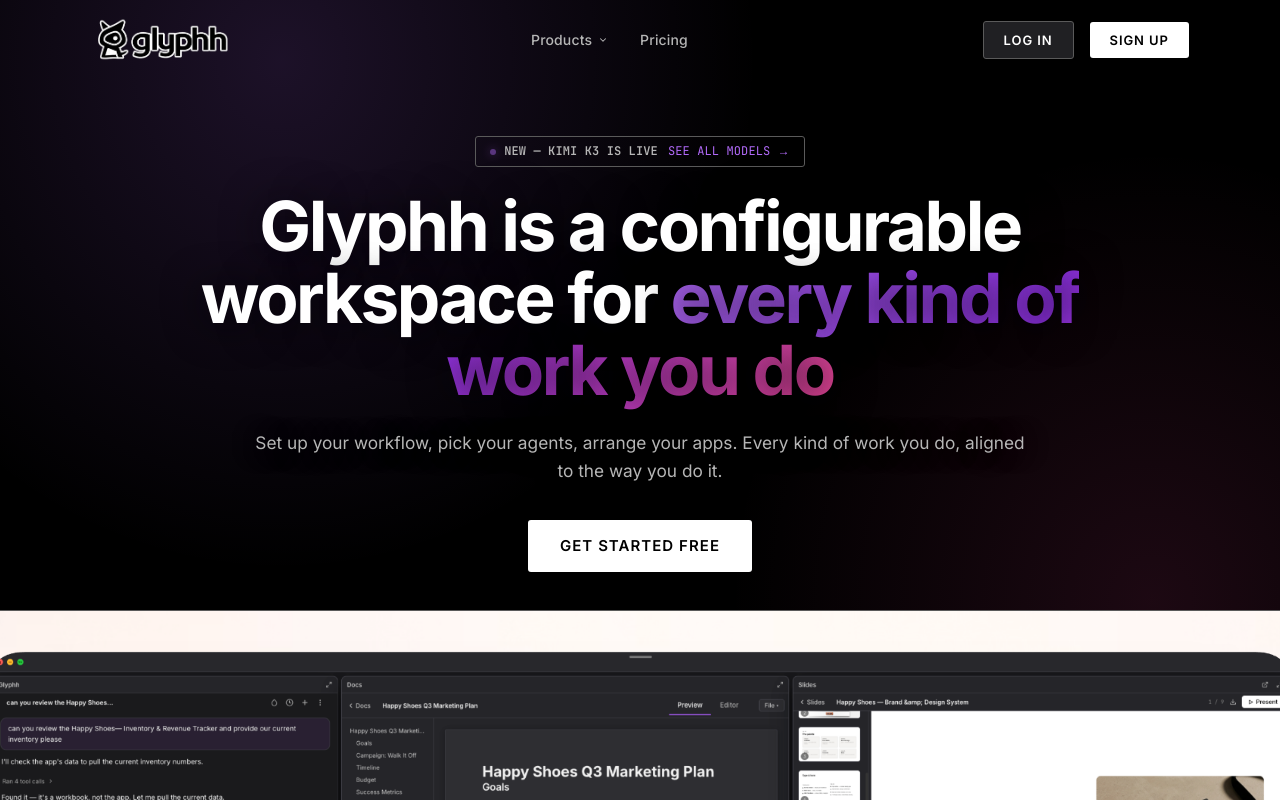
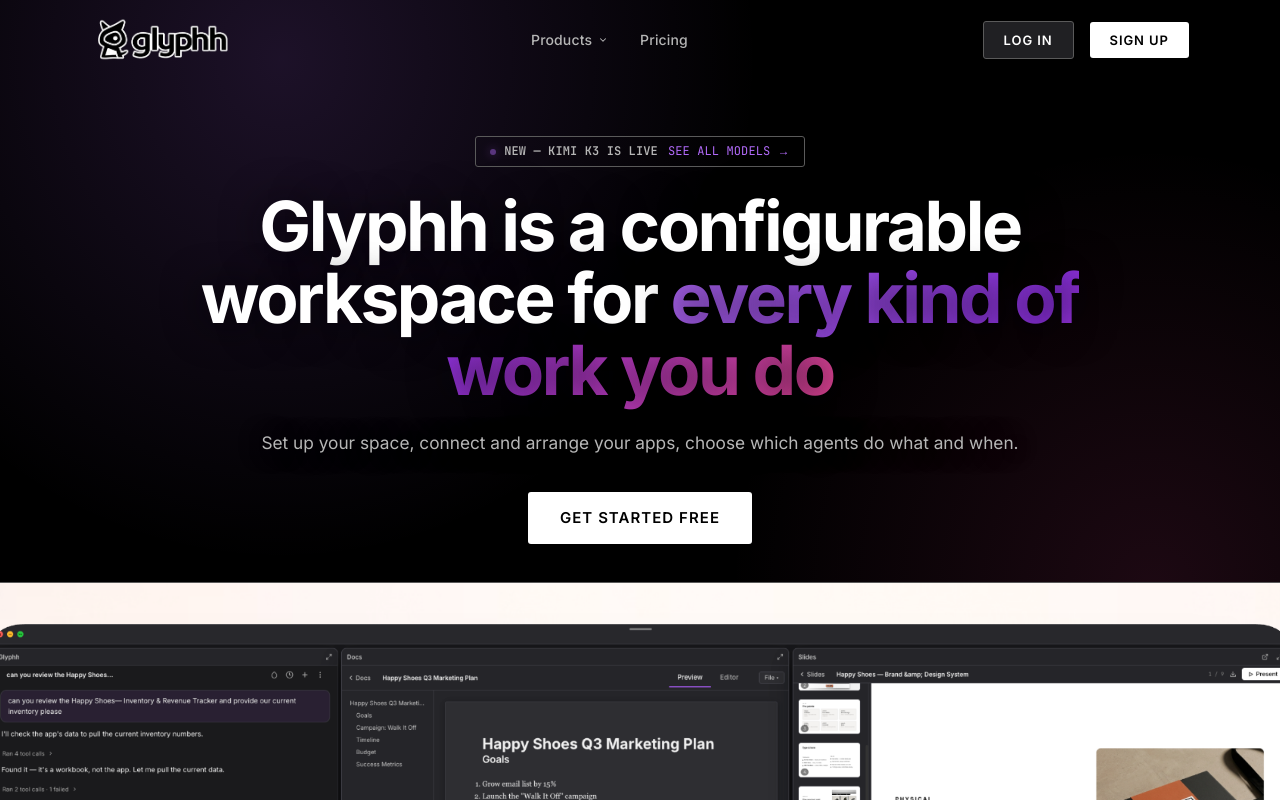
Before and after one commit to glyphh-ai/web, a Next.js app: page / in a window 1280 px wide. Shown: the top 800 px of the page. Built offline with nearby package versions, Linux system fonts and the light colour scheme; no server answers.

Commit message:
web hero: sub drops the headline's echo
'Every kind of work you do' read twice — headline and sub. The sub is
now the three moves only: set up the space, connect and arrange the
apps, choose which agents do what and when.

```diff
--- a/app/heroes.js
+++ b/app/heroes.js
@@ -30,8 +30,8 @@ export const heroes = {
       accent: 'every kind of work you do',
     },
     sub:
-      'Set up your workflow, pick your agents, arrange your apps. ' +
-      'Every kind of work you do, aligned to the way you do it.',
+      'Set up your space, connect and arrange your apps, choose which ' +
+      'agents do what and when.',
     cta: { label: 'Get started free', href: PLATFORM_URL },
   },
 
```
